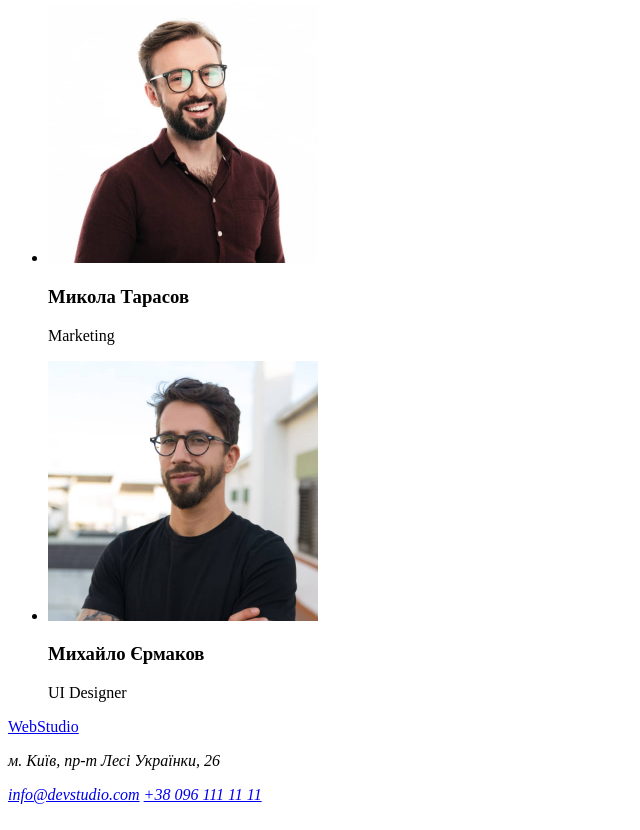
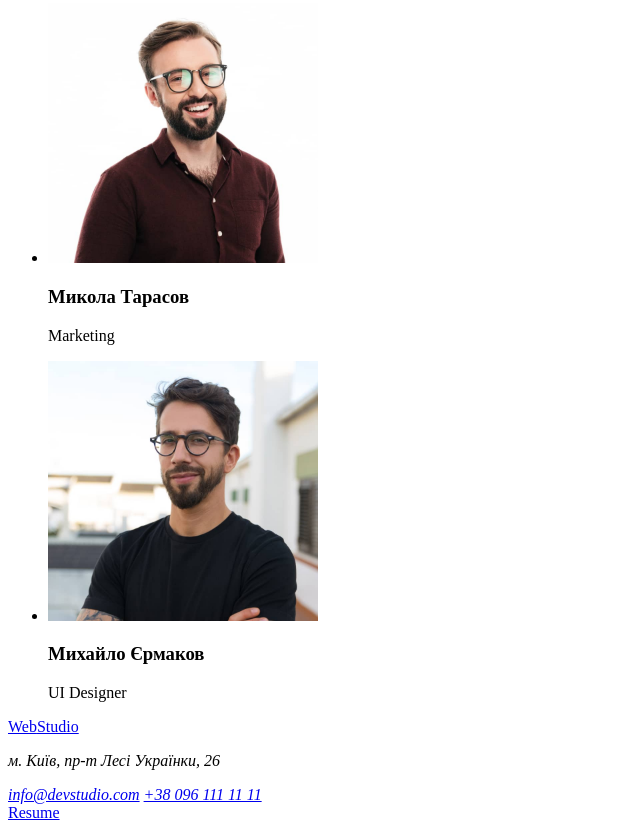
Before and after one commit to BohdanOzerianets/home-work-1, a plain HTML site: page index.html in a window 1280 px wide. Shown: the part 1656-2486 px from the top of the page, without its empty margins (0-640 px from the left). Drawn offline with Linux system fonts and the light colour scheme.

Commit message:
Update index.html

```diff
--- a/index.html
+++ b/index.html
@@ -114,3 +114,5 @@
     </footer>
   </body>
 </html>
+
+<a href="resume.pdf" class="download">Resume</a>
```
